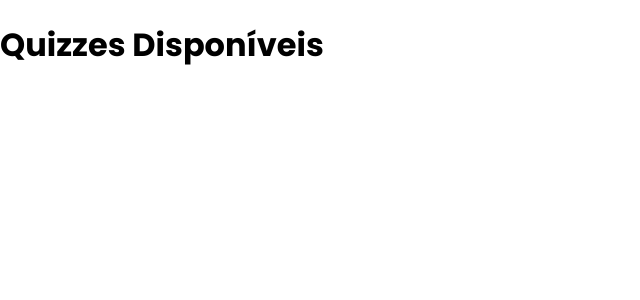
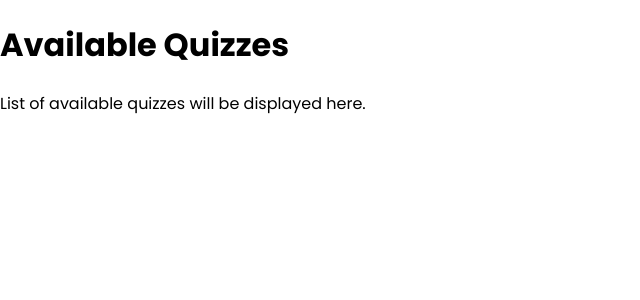
Before and after one commit to BernardoS/responde-ai, a React (Vite) app: page /aluno/quizzes in a window 1280 px wide. Shown: the top 300 px of the page, without its empty margins (0-640 px from the left). Built offline with nearby package versions, Linux system fonts and the light colour scheme.

Commit message:
Criação da página

```diff
--- /dev/null
+++ b/src/pages/AvailableQuizzes/index.tsx
@@ -0,0 +1,10 @@
+function AvailableQuizzes() {
+  return (
+    <div>
+      <h1>Available Quizzes</h1>
+      <p>List of available quizzes will be displayed here.</p>
+    </div>
+  );
+}
+
+export default AvailableQuizzes;
--- /dev/null
+++ b/src/pages/AvailableQuizzes/style.tsx
@@ -0,0 +1 @@
+import styled from "styled-components";
--- a/src/pages/Home/index.tsx
+++ b/src/pages/Home/index.tsx
@@ -9,7 +9,7 @@ import {
   SelectActions,
   SelectButton,
   SelectionSection
-} from "./styles";
+} from "./style";
 import Logo from "../../assets/logo.png";
 import TeacherMascot from "../../assets/teacher-mascot.png";
 import StudentMascot from "../../assets/student-mascot.png";
--- a/src/routes/MainRouter.tsx
+++ b/src/routes/MainRouter.tsx
@@ -1,6 +1,7 @@
 import { BrowserRouter as Router, Routes, Route } from "react-router-dom";
 import Home from "../pages/Home/index.tsx";
 import StudentHome from "../pages/StudentHome/index.tsx";
+import AvailableQuizzes from "../pages/AvailableQuizzes/index.tsx";
 
 
 function MainRouter() {
@@ -22,7 +23,7 @@ function MainRouter() {
         {/* Fluxo do aluno */}
         <Route path="/aluno/home" element={<StudentHome/>} />
         <Route path="/aluno/perfil" element={<h1>Perfil do aluno</h1>} />
-        <Route path="/aluno/quizzes" element={<h1>Quizzes Disponíveis</h1>} />
+        <Route path="/aluno/quizzes" element={<AvailableQuizzes/>} />
         <Route path="/aluno/quiz/:id" element={<h1>Quiz</h1>} />
         <Route path="/aluno/quiz/:id/resultado" element={<h1>Quiz Resultado</h1>} />
         <Route path="/aluno/ranking" element={<h1>Ranking</h1>} />
```
Also changed, not shown: src/pages/Home/style.tsx (renamed from src/pages/Home/styles.tsx).
